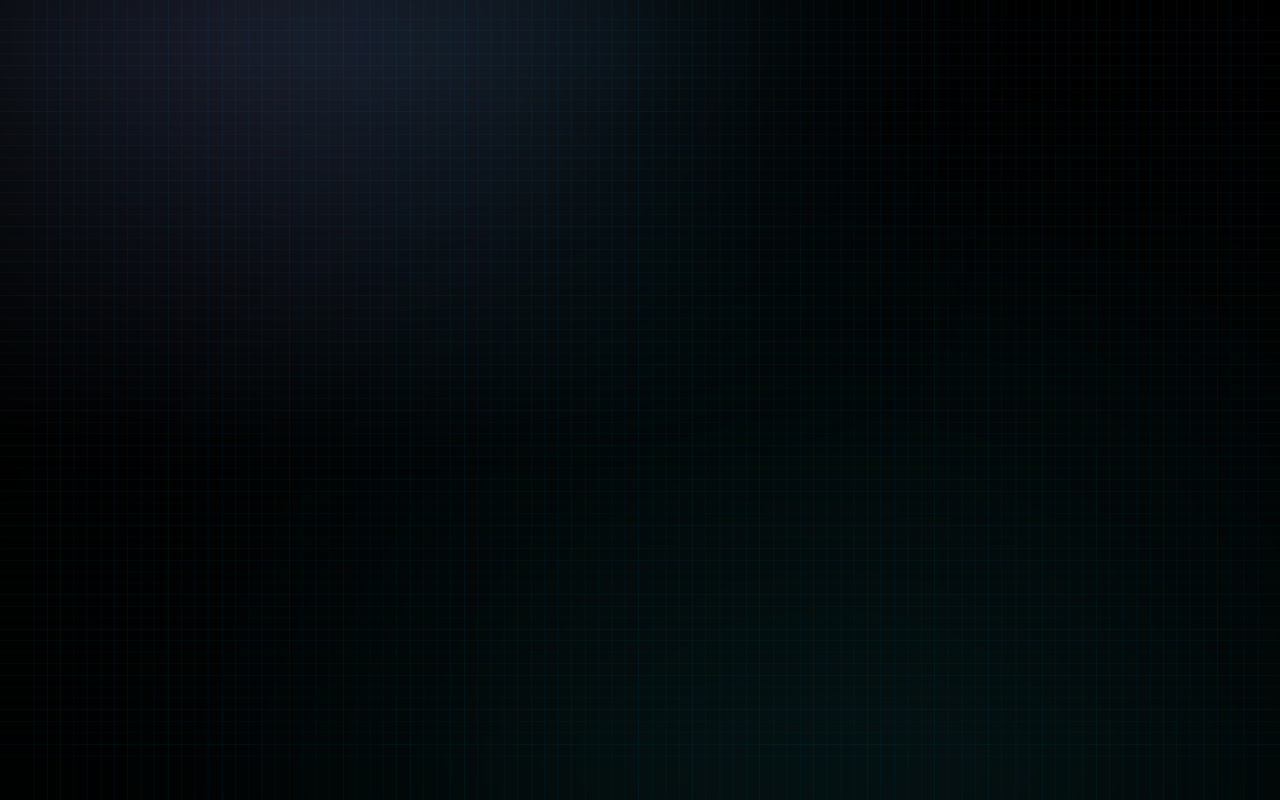
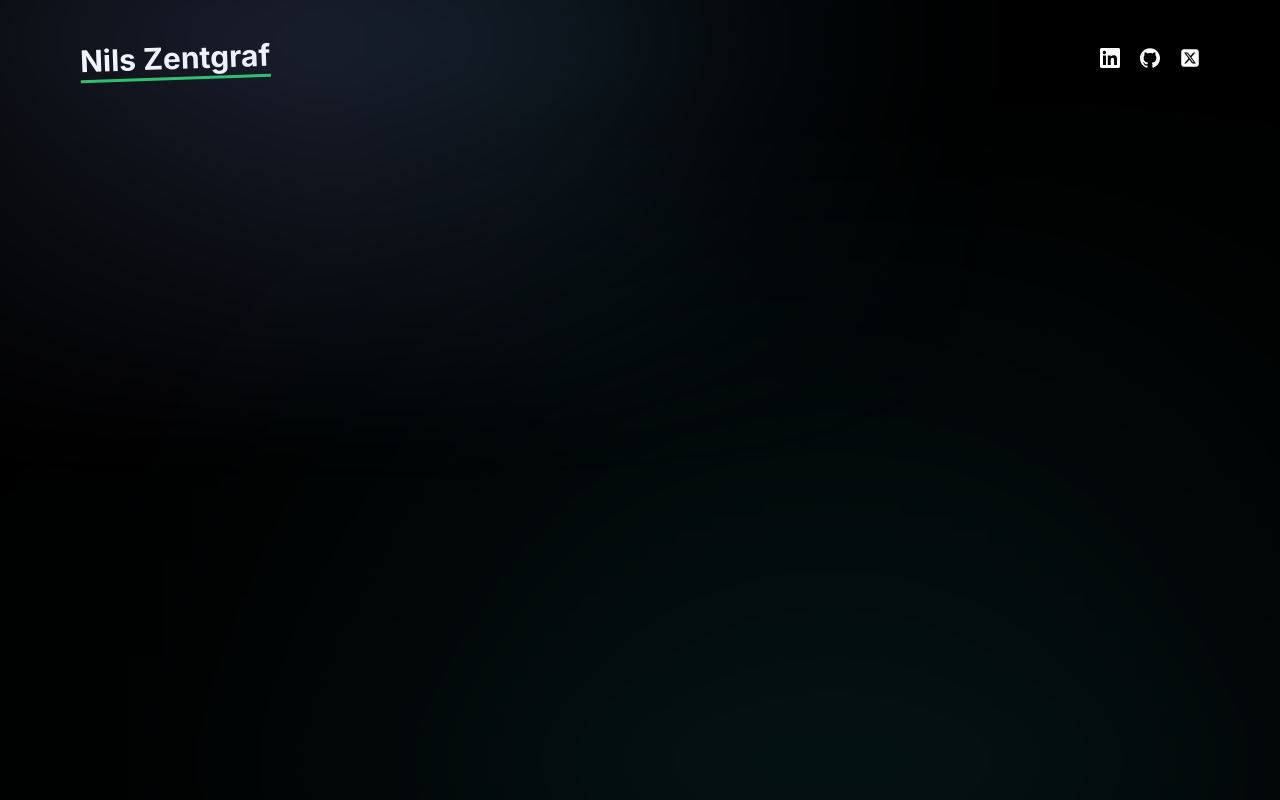
Before and after one commit to EinsNils/portfolio, a Next.js app: page / in a window 1280 px wide. Built offline with nearby package versions, Linux system fonts and the light colour scheme.

Commit message:
update some stuff and rework Navbar

```diff
--- a/package.json
+++ b/package.json
@@ -16,6 +16,7 @@
     "next": "14.2.3",
     "react": "^18",
     "react-dom": "^18",
+    "react-icons": "^5.2.1",
     "tailwind-merge": "^2.3.0",
     "tailwindcss-animate": "^1.0.7"
   },
--- a/src/app/layout.tsx
+++ b/src/app/layout.tsx
@@ -2,7 +2,6 @@ import type { Metadata } from "next";
 import { Inter } from "next/font/google";
 import "./globals.css";
 import { cn } from "@/lib/utils";
-import Navbar from "@/components/Navbar";
 import Image from "next/image";
 
 const inter = Inter({ subsets: ["latin"] });
@@ -29,14 +28,7 @@ export default function RootLayout({
           <div className="gradient-01 absolute inset-0 z-50 h-20 w-1/2"></div>
           <div className="gradient-03 z-0"></div>
 
-          <Navbar />
           <div className="flex-grow flex-1 text-white">
-            <Image
-              src="/Grid-PNG-File.png"
-              fill
-              alt=""
-              className="opacity-25"
-            />
             {children}
           </div>
         </main>
--- a/src/app/page.tsx
+++ b/src/app/page.tsx
@@ -1,14 +1,14 @@
 import MaxWidthWrapper from "@/components/MaxWidthWrapper";
-import Image from "next/image";
+import Navbar from "@/components/Navbar";
 
 export default function Home() {
   return (
     <MaxWidthWrapper>
-      <div>
-
+      <div className="min-h-screen bg-black">
+          <div className="max-w-7xl mx-auto">
+              <Navbar />
+          </div>
       </div>
     </MaxWidthWrapper>
-
-
   );
 }
--- a/src/components/Navbar.tsx
+++ b/src/components/Navbar.tsx
@@ -1,11 +1,45 @@
-import Image from "next/image";
+import React from "react";
+import { SiGithub } from "react-icons/si";
+import { SiLinkedin } from "react-icons/si";
+import { FaSquareXTwitter } from "react-icons/fa6";
+import Link from "next/link";
 
 const Navbar = () => {
-  const user = undefined;
+  const socials = [
+    {
+      link: "https://www.linkedin.com/in/nils-zentgraf-63a434261/",
+      label: "LinkedIn",
+      Icon: SiLinkedin,
+    },
+    {
+      link: "https://github.com/EinsNils",
+      label: "GitHub",
+      Icon: SiGithub,
+    },
+    {
+      link: "https://github.com/EinsNils",
+      label: "X",
+      Icon: FaSquareXTwitter,
+    },
+  ];
 
   return (
-    <div>
-    </div>
+    <nav className="py-10 flex justify-between items-center">
+      <h1 className="text-3xl font-bold underline underline-offset-8 decoration-green-500 -rotate-2">
+        Nils Zentgraf
+      </h1>
+      <div className="flex items-center gap-5">
+        {socials.map((social, index) => {
+          const Icon = social.Icon;
+
+          return (
+            <Link href={social.link} key={index} aria-label={social.label}>
+              <Icon className="w-5 h-5 hover:scale-125 transition-all"/>
+            </Link>
+          );
+        })}
+      </div>
+    </nav>
   );
 };
 
```
Also changed, not shown: 1 other file (tests, documents, lock files or other folders).
